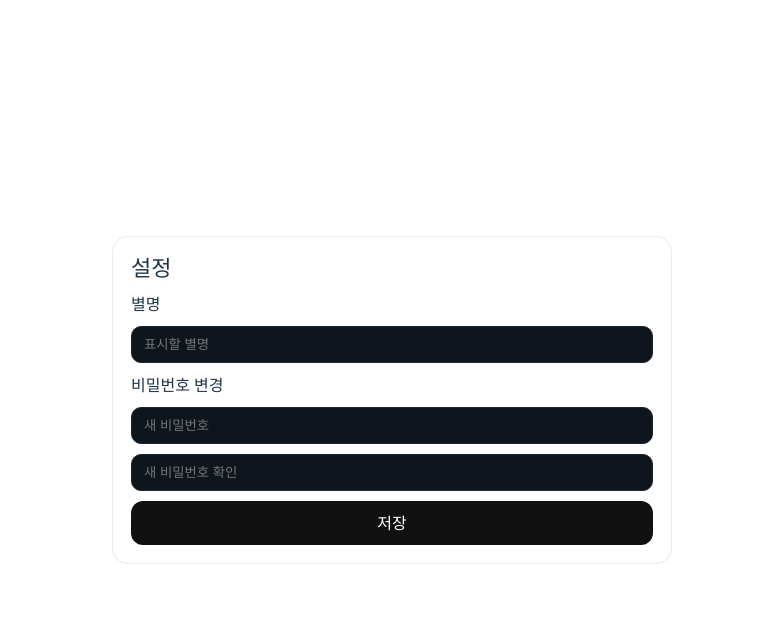
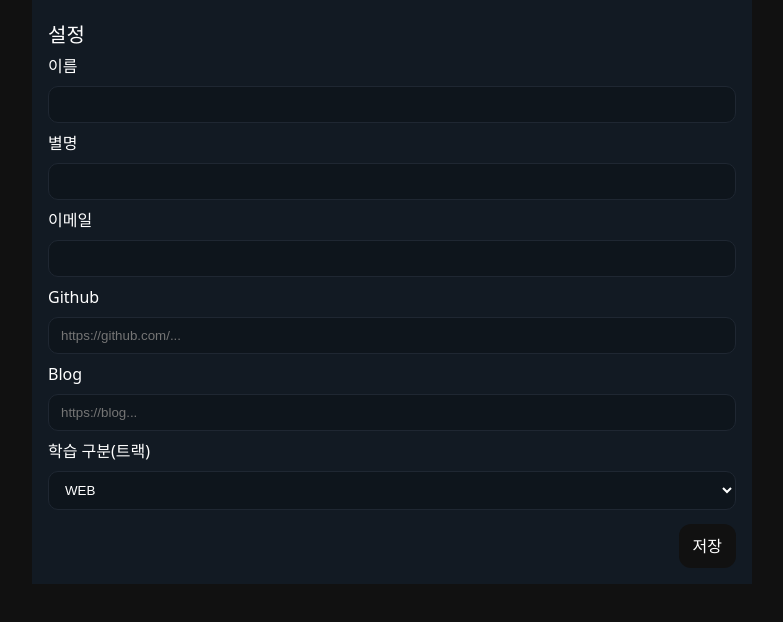
Before and after one commit to TaeDongUm/devCampHub, a React app in the folder frontend/: page /settings in a window 1280 px wide. Shown: the top 622 px of the page, without its empty margins (248-1031 px from the left). Built offline with nearby package versions, Linux system fonts and the light colour scheme; the HTML template or start-up script is replaced by a standard one.

Commit message:
feat: 별명, 이름, 이메일, 깃허브, 블로그 설정 페이지

```diff
--- a/frontend/src/pages/Settings.tsx
+++ b/frontend/src/pages/Settings.tsx
@@ -1,36 +1,79 @@
 import React, { useState } from "react";
-import "../styles/Settings.css";
 
 export default function Settings() {
-  const [nickname, setNickname] = useState(localStorage.getItem("nickname") || "");
-  const [pw, setPw] = useState("");
-  const [pw2, setPw2] = useState("");
-  const [msg, setMsg] = useState("");
+  const [name, setName] = useState(localStorage.getItem("profile:name") || "");
+  const [nick, setNick] = useState(localStorage.getItem("nickname") || "");
+  const [email, setEmail] = useState(localStorage.getItem("profile:email") || "");
+  const [github, setGithub] = useState(localStorage.getItem("profile:github") || "");
+  const [blog, setBlog] = useState(localStorage.getItem("profile:blog") || "");
+  // const [track, setTrack] = useState<"WEB" | "ANDROID" | "IOS">(
+  //   (localStorage.getItem("profile:track") as any) || "WEB"
+  // );
+  type Track = "WEB" | "ANDROID" | "IOS";
+  const [track, setTrack] = useState<Track>(
+    (localStorage.getItem("profile:track") as Track) || "WEB"
+  );
 
-  const onSave = (e: React.FormEvent) => {
+  const save = (e: React.FormEvent) => {
     e.preventDefault();
-    if (pw && pw !== pw2) { setMsg("❌ 비밀번호가 일치하지 않습니다."); return; }
-    localStorage.setItem("nickname", nickname.trim() || "사용자");
-    if (pw) localStorage.setItem("password", pw); // 데모용. 실제로는 백엔드에서 처리
-    setMsg("✅ 저장되었습니다.");
+    localStorage.setItem("profile:name", name);
+    localStorage.setItem("nickname", nick);
+    localStorage.setItem("profile:email", email);
+    localStorage.setItem("profile:github", github);
+    localStorage.setItem("profile:blog", blog);
+    localStorage.setItem("profile:track", track);
+    alert("저장되었습니다.");
   };
 
   return (
-    <main className="set">
-      <section className="card">
+    <main className="wrap" style={{ maxWidth: 720 }}>
+      <header className="board-head">
         <h1>설정</h1>
-        <form className="form" onSubmit={onSave}>
-          <label>별명</label>
-          <input className="ipt" value={nickname} onChange={e=>setNickname(e.target.value)} placeholder="표시할 별명" />
+      </header>
+      <form className="form" onSubmit={save}>
+        <label>이름</label>
+        <input className="ipt" value={name} onChange={(e) => setName(e.target.value)} />
 
-          <label>비밀번호 변경</label>
-          <input className="ipt" type="password" value={pw} onChange={e=>setPw(e.target.value)} placeholder="새 비밀번호" />
-          <input className="ipt" type="password" value={pw2} onChange={e=>setPw2(e.target.value)} placeholder="새 비밀번호 확인" />
+        <label>별명</label>
+        <input className="ipt" value={nick} onChange={(e) => setNick(e.target.value)} />
 
-          <button className="btn">저장</button>
-          {msg && <div className="msg">{msg}</div>}
-        </form>
-      </section>
+        <label>이메일</label>
+        <input className="ipt" value={email} onChange={(e) => setEmail(e.target.value)} />
+
+        <label>Github</label>
+        <input
+          className="ipt"
+          value={github}
+          onChange={(e) => setGithub(e.target.value)}
+          placeholder="https://github.com/..."
+        />
+
+        <label>Blog</label>
+        <input
+          className="ipt"
+          value={blog}
+          onChange={(e) => setBlog(e.target.value)}
+          placeholder="https://blog..."
+        />
+
+        <label>학습 구분(트랙)</label>
+        {/* <select className="ipt" value={track} onChange={(e) => setTrack(e.target.value as any)}>
+          <option value="WEB">WEB</option>
+          <option value="ANDROID">ANDROID</option>
+          <option value="IOS">IOS</option>
+        </select> */}
+        <select className="ipt" value={track} onChange={(e) => setTrack(e.target.value as Track)}>
+          <option value="WEB">WEB</option>
+          <option value="ANDROID">ANDROID</option>
+          <option value="IOS">IOS</option>
+        </select>
+
+        <div className="modal-actions">
+          <button className="btn" type="submit">
+            저장
+          </button>
+        </div>
+      </form>
     </main>
   );
 }
```
